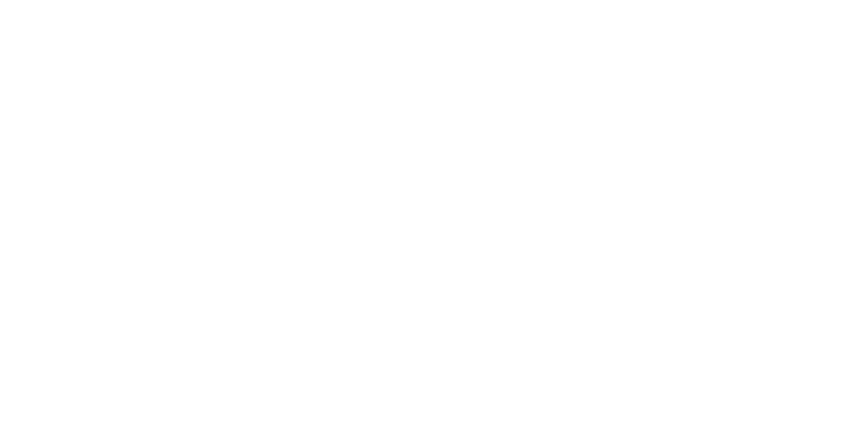
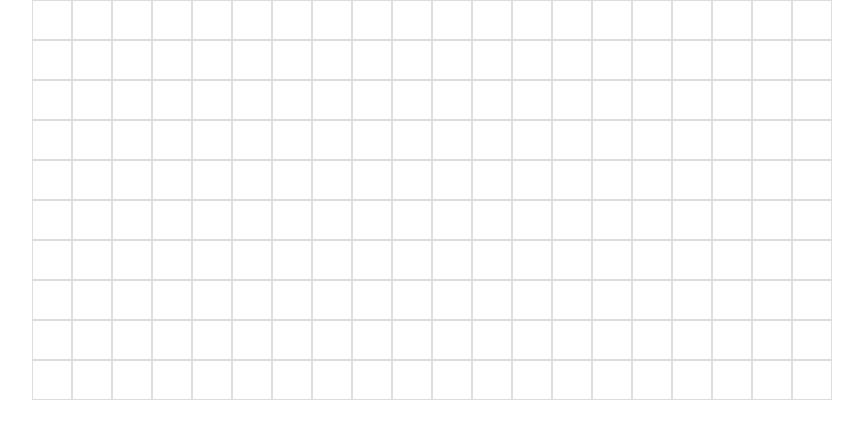
Before and after one commit to wparke4/game-prototypes, a Nuxt app: page /Wordrift in a window 1280 px wide. Before the commit this address had no page. Shown: the top 438 px of the page, without its empty margins (208-1071 px from the left). Built offline with nearby package versions, Linux system fonts and the light colour scheme.

Commit message:
Wordrift restarted

```diff
--- a/components/Bananagrams.vue
+++ /dev/null
@@ -1,42 +0,0 @@
-<template>
-  <div class="grid">
-    <div
-      v-for="(row, rowIndex) in grid"
-      :key="`row-${rowIndex}`"
-      class="grid-row"
-    >
-      <CellComponent
-        v-for="(cell, cellIndex) in row"
-        :key="`cell-${cellIndex}`"
-        :cellData="cell"
-      />
-    </div>
-  </div>
-</template>
-
-<script>
-import CellComponent from '~/components/CellComponent'
-
-export default {
-  components: {
-    CellComponent
-  },
-  data() {
-    return {
-      grid: Array(11).fill(Array(25).fill({ letter: null, isActive: false }))
-    }
-  }
-}
-</script>
-
-<style scoped>
-.grid {
-  display: flex;
-  flex-direction: column;
-}
-.grid-row {
-  display: grid;
-  grid-template-columns: repeat(25, 1fr);
-  grid-gap: 0px;
-}
-</style>
--- a/components/CellComponent.vue
+++ /dev/null
@@ -1,41 +0,0 @@
-<template>
-  <div
-    class="tile border border-gray-500 rounded-s h-14 w-14 hover:bg-indigo-200 cursor-pointer"
-    :class="{ 'is-dragging': isDragging }"
-    @dragstart="startDrag"
-    @dragend="endDrag"
-    draggable
-  >
-    {{ letter }}
-  </div>
-</template>
-
-<script>
-export default {
-  props: ['letter'],
-  data() {
-    return {
-      isDragging: false
-    }
-  },
-  methods: {
-    startDrag() {
-      this.isDragging = true;
-    },
-    endDrag() {
-      this.isDragging = false;
-    }
-  }
-}
-</script>
-
-<style scoped>
-.tile {
-  /* Your styling for the tile */
-  background-color: rgb(255, 255, 255);
-}
-.tile.is-dragging {
-  /* Styling while tile is being dragged */
-  background-color: rgb(208, 208, 251);
-}
-</style>
--- /dev/null
+++ b/components/wordriftFolder/Wordrift.vue
@@ -0,0 +1,76 @@
+<template>
+    <div class="game-board">
+        <div
+            v-for="row in grid"
+            :key="row.id"
+            class="grid-row"
+        >
+            <div
+                v-for="cell in row.cells"
+                :key="cell.id"
+                class="grid-cell"
+                @click="cellClickHandler(cell)"
+            >
+                {{  cell.letter }}
+            </div>
+        </div>
+    </div>
+</template>
+
+<script>
+export default {
+    data() {
+        return {
+            grid: this.createGrid(10,20)
+        }
+    },
+    methods: {
+        createGrid(rows, cols) {
+            //Create a psuedo array of rows
+            return Array.from({ length: rows }, (_, rowIndex) => ({
+                id: rowIndex,
+                /* Create an array of length cols for each row
+                Map over each element in the array and create and object
+                with an id of row index and col index as well as letter parameter */
+                cells: Array.from({ length: cols }, (_, colIndex) => ({
+                    id: `${rowIndex}-${colIndex}`,
+                    letter: null
+                }))
+            }))
+        },
+        cellClickHandler(cell) {
+            console.log('Cell clicked: ', cell);
+            /*
+            To Do: implement logic for clicking cell
+            I would only want to do something if the cell has a letter.
+            The action would be to pop that letter back into player's hand
+            if the word has not been submitted and validated yet.
+            */
+        }
+    }
+}
+</script>
+
+<style scoped>
+.game-board {
+  display: flex;
+  flex-direction: column;
+}
+
+.grid-row {
+  display: flex;
+}
+
+.grid-cell {
+  height: 40px;
+  width: 40px;
+  border: 1px solid #ddd;
+  text-align: center;
+  line-height: 40px;
+  cursor: pointer;
+}
+
+.grid-cell:hover {
+  background-color: #eee;
+}
+</style>
--- a/pages/Bananagrams.vue
+++ b/pages/Wordrift.vue
@@ -1,13 +1,13 @@
 <template>
   <div>
-    <Bananagrams />
+    <Wordrift />
   </div>
 </template>
 
 <script setup>
 
 import { ref } from 'vue';
-import Bananagrams from "@/components/Bananagrams.vue";
+import Wordrift from "@/components/wordriftFolder/Wordrift.vue";
 
 const loading = ref(false);
 </script>
@@ -17,7 +17,7 @@
 <script>
 export default {
   components: {
-    Bananagrams,
+    Wordrift,
   },
 };
 </script>
--- a/pages/index.vue
+++ b/pages/index.vue
@@ -1,9 +1,11 @@
 <template>
-  <div>
-    <h1>Welcome to My Game Collection</h1>
-    <!-- Create buttons to link to different game pages -->
-    <nuxt-link to="/codenames">Codenames</nuxt-link>
-    <nuxt-link to="/bananagrams">Bananagrams</nuxt-link>
+  <div
+      class="flex flex-col items-center justify-center"
+  >
+      <h1>Welcome to My Game Collection</h1>
+      <!-- Create buttons to link to different game pages -->
+      <nuxt-link to="/codenames">Codenames</nuxt-link>
+      <nuxt-link to="/wordrift">Wordrift</nuxt-link>
   </div>
 </template>
 <script>
```
